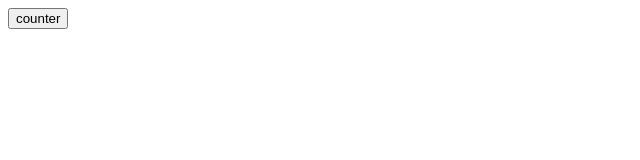
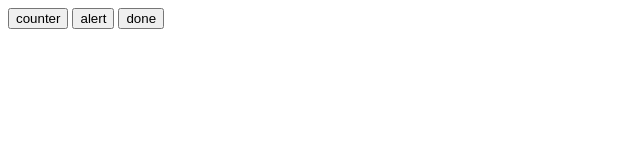
Before and after one commit to GurugubelliSravanthi/TypeScript-practice-files, a plain HTML site: page counter/clickcounter.html in a window 1280 px wide. Shown: the whole page, without its empty margins (0-640 px from the left). Drawn offline with Linux system fonts and the light colour scheme.

Commit message:
Alert&Window

```diff
--- a/counter/clickcounter.html
+++ b/counter/clickcounter.html
@@ -7,5 +7,6 @@
 
 
 <button type="button" onclick="coun()" id="dolly" >counter</button>
-
+<button type="button" onclick="alertt()" >alert</button>
+<button type="button" onclick="neww()">done</button>
 <h4 id="counter"></h4>
--- a/counter/clickcounter.js
+++ b/counter/clickcounter.js
@@ -4,11 +4,15 @@ function coun() {
    counter++
   if (counter > 5) {
     document.getElementById("dolly").disabled=true
-
   }
  else {
     document.getElementById("counter").innerText = "you clicked" + counter + "times"
   }
+}
 
-
+function alertt() {
+  alert("you are not allowed")
 }
+function neww() {
+  window.print()
+}
```
